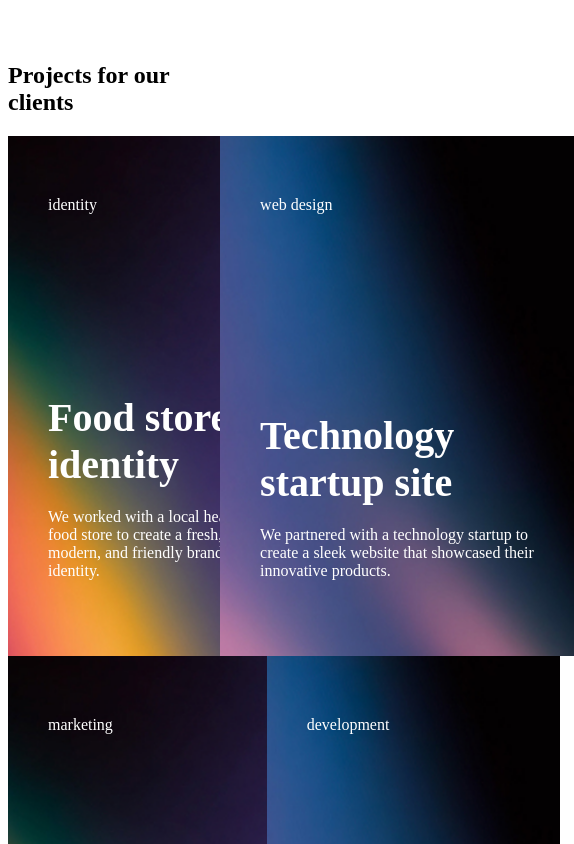
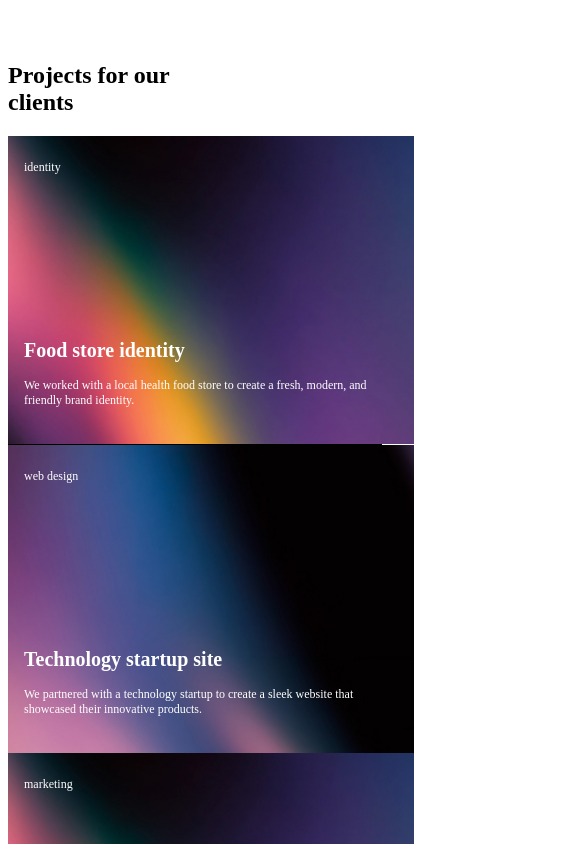
Before and after one commit to doniarifin/influenzailla, a plain HTML site: page sections/section_4/index.html in a window 390 px wide. Shown: the part 680-1524 px from the top of the page, 574 px wide, since content can reach past the window. Drawn offline with Linux system fonts and the light colour scheme; files whose address does not match are found by name.

Commit message:
fix: update carrousel

```diff
--- a/css/style.css
+++ b/css/style.css
@@ -218,19 +218,19 @@ a {
     justify-content: flex-start !important;
   }
 
-  #projectsCarousel .carousel-inner {
+  /* #projectsCarousel .carousel-inner {
     display: flex !important;
     flex-direction: column !important;
   }
 
   #projectsCarousel .carousel-item {
     display: block !important;
-  }
+  } */
 
-  .project-card {
+  /* .project-card {
     min-height: auto !important;
     padding: 1.5rem !important;
-  }
+  } */
 
   .project-card h5 {
     font-size: 1.5rem !important;
--- a/sections/section_4/index.html
+++ b/sections/section_4/index.html
@@ -148,6 +148,26 @@
     height: 10px;
     cursor: pointer;
   }
+
+  @media (max-width: 768px) {
+    .project-card {
+      padding: 24px 16px;
+      min-height: 260px;
+      /* min-height: auto !important; */
+    }
+    .project-card h5 {
+      font-size: 1.25rem;
+    }
+    .project-tag {
+      font-size: 0.75rem;
+    }
+    .project-card .small {
+      font-size: 0.75rem;
+    }
+    .carousel-pair {
+      grid-template-columns: 1fr;
+    }
+  }
 </style>
 
 <section id="what-we-do" class="section-4 section-dark section-3-body">
@@ -190,7 +210,12 @@
       <span class="accent">clients</span>
     </h2>
 
-    <div id="projectsCarousel" class="carousel slide" data-bs-ride="false">
+    <div
+      id="projectsCarousel"
+      class="carousel slide"
+      data-bs-ride="false"
+      data-bs-touch="true"
+    >
       <div class="carousel-inner">
         <div class="carousel-item active">
           <div class="carousel-pair">
```
Also changed, not shown: js/script.js (+6 -1 lines), sections/footer/index.html (+6 -0 lines).
